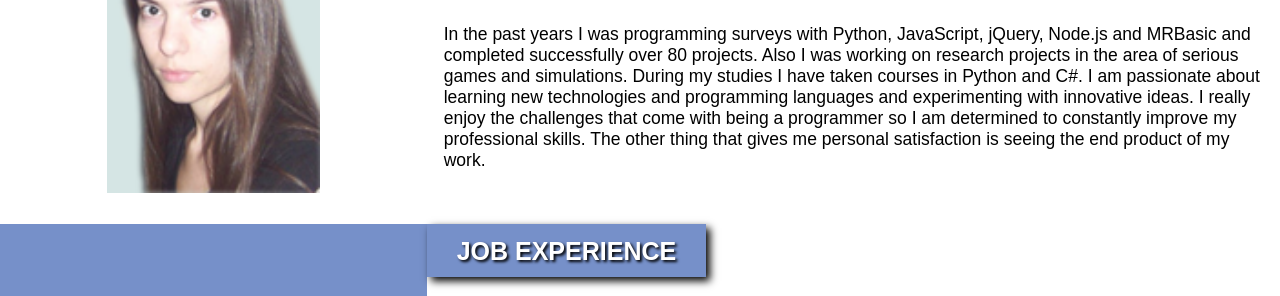
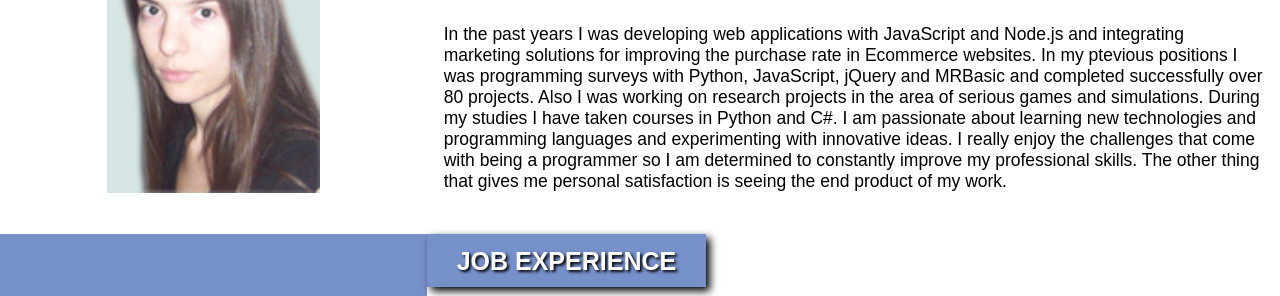
Before and after one commit to Ninghizhidda/CV, a plain HTML site: page index.html in a window 1280 px wide. Shown: the part 133-429 px from the top of the page. Drawn offline with Linux system fonts and the light colour scheme.

Commit message:
Edit text

```diff
--- a/index.html
+++ b/index.html
@@ -16,7 +16,7 @@
           <main>
             <h1><span id="first_name">DANIELA</span> VASEVA</h1>
             <h2>Developer</h2>
-            <p class="info">In the past years I was programming surveys with Python, JavaScript, jQuery, Node.js and MRBasic and completed successfully over 80 projects. Also I was working on research projects in the area of serious games and simulations. During my studies I have taken courses in Python and C#. I am passionate about learning new technologies and programming languages and experimenting with innovative ideas. I really enjoy the challenges that come with being a programmer so I am determined to constantly improve my professional skills. The other thing that gives me personal satisfaction is seeing the end product of my work.</p>
+            <p class="info">In the past years I was developing web applications with JavaScript and Node.js and integrating marketing solutions for improving the purchase rate in Ecommerce websites. In my ptevious positions I was programming surveys with Python, JavaScript, jQuery and MRBasic and completed successfully over 80 projects. Also I was working on research projects in the area of serious games and simulations. During my studies I have taken courses in Python and C#. I am passionate about learning new technologies and programming languages and experimenting with innovative ideas. I really enjoy the challenges that come with being a programmer so I am determined to constantly improve my professional skills. The other thing that gives me personal satisfaction is seeing the end product of my work.</p>
           </main>
         </header>
         <aside id="skills">
```
